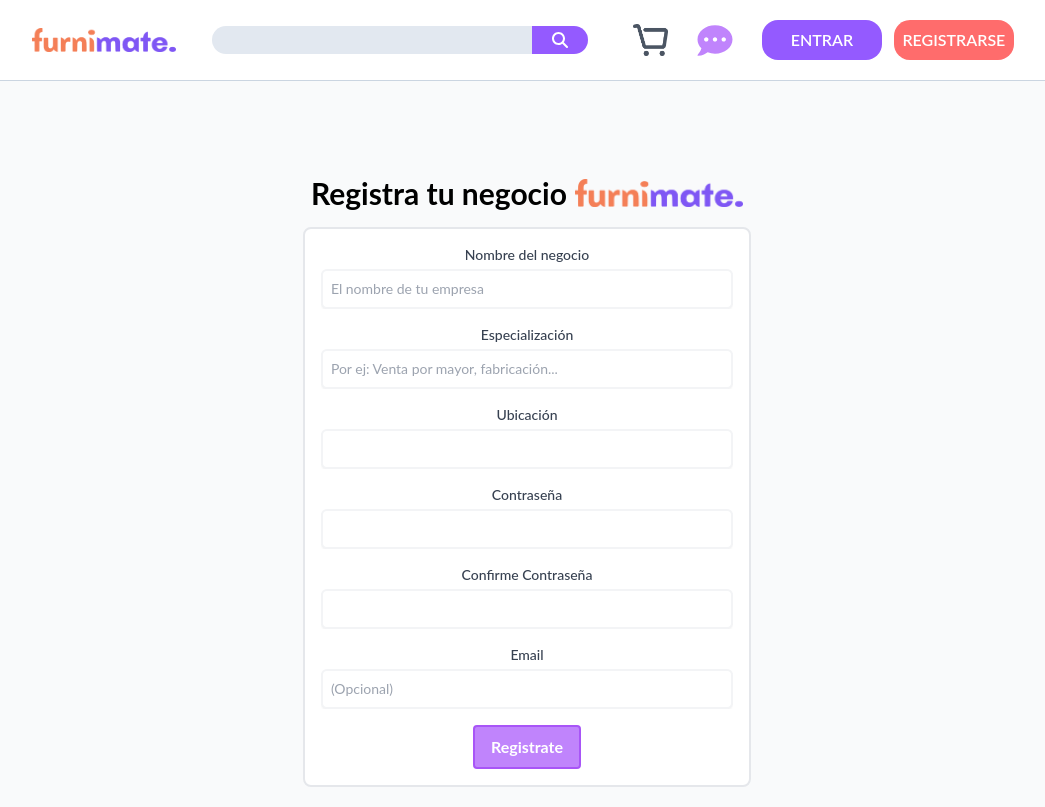
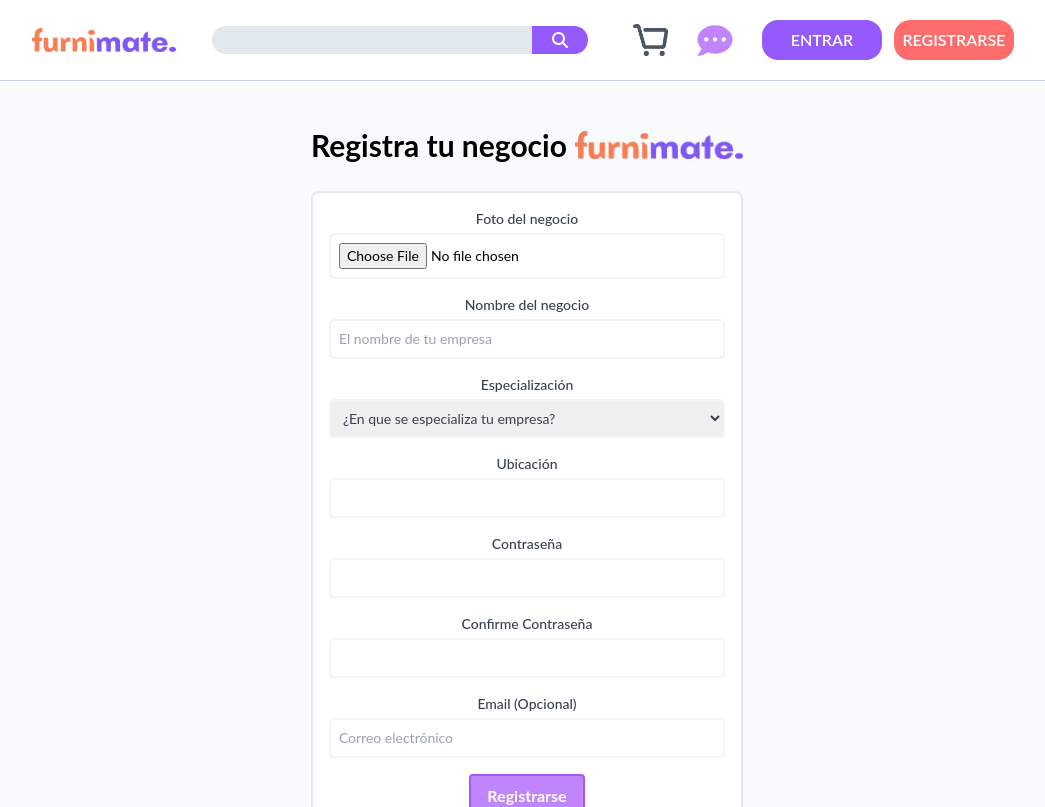
Before and after one commit to plantnt/reactmate, a React (Vite) app: page /storeSignup in a window 1280 px wide. Shown: the top 807 px of the page, without its empty margins (113-1158 px from the left). Built offline with nearby package versions, Linux system fonts and the light colour scheme; no server answers.

Commit message:
ayuden con el 6:51:16 a. m. [vite] hmr update /src/pages/UserBrowser.tsx, /src/index.css (x2)
enserio si le pongo el hover a uno el otro se queda blanco

```diff
--- a/src/pages/ChatServices.tsx
+++ b/src/pages/ChatServices.tsx
@@ -1,5 +1,9 @@
 import { useState } from "react";
 import { FaCouch, FaPaperclip } from "react-icons/fa";
+
+//Propuesta de valor: Si en los demas sitios web no cuentan ni con un chat directo, no cuentan con un espacio
+// dedicado a la busqueda u ofrecimiento de productos/servicios, por lo que este es el espacio propicio para
+// realizarlo, en un entorno de comunidad exclusivo de la muebleria
 
 const ServicesChat = () => {
     const [posts, setPosts] = useState<any[]>([]);
--- a/src/pages/Chats.tsx
+++ b/src/pages/Chats.tsx
@@ -1,4 +1,7 @@
 // En ChatPage.tsx
+// Propuesta de valor: Los demas sitios web de ecommerce cuentan con un chat, pero este únicamente se presta
+// para hablar con agentes del sitio web y no podemos contactar al vendedor de forma asertiva en los comentarios
+// de una publicación, por lo que para evitar redireccion a otras apps, aquí mismo podrán chatear
 
 import { useState, useEffect } from "react";
 import { FaArrowLeft, FaEllipsisV, FaUser } from "react-icons/fa";
@@ -38,6 +41,8 @@ const ChatPage = () => {
                 <div className="ml-4"></div>
             </div>
 
+            <h1 className="text-center bg-red-500 text-white">¡Página en proceso! se planea usar un framework de React para crear un chat.</h1>
+
             <div className="bg-gray-100 min-h-screen max-w-full flex flex-col">
                 <div className="flex-1 overflow-y-auto p-4">
                     {Array.from({ length: 10 }, (_, index) => (
--- a/src/pages/StoreBrowser.tsx
+++ b/src/pages/StoreBrowser.tsx
@@ -66,8 +66,8 @@ export default function StoreBrowser(){
                     <StoreCard/>
                 </div>
             </div>
-            <div className="sticky bottom-0 bg-gray-50 py-4 w-full text-center">
-                <Pagination className="self-center" defaultCurrent={1} total={50}></Pagination>
+            <div className="bg-gray-50 pb-8 text-center">
+                <Pagination className="self-center w-full" defaultCurrent={1} total={50}></Pagination>
             </div>
         </>
     );
--- a/src/pages/StoreSignup.tsx
+++ b/src/pages/StoreSignup.tsx
@@ -1,22 +1,49 @@
-import { supabase } from "../utils/Utils";
+//import { supabase } from "../utils/Utils";  //Implementarlo lo antes posible
 import textLogo from '../assets/textLogo.png';
+
+const handleImageChange = (e) => {
+    setImage(e.target.files[0]);
+};
 
 export default function StoreSignup(){
     return(
         <div className="relative bg-gray-50 min-h-screen flex justify-center items-center">
             <div className="text-center content-around pt-8 pb-2">
 
-                <h1 className="text-3xl font-bold p-2 flex">Registra tu negocio<img src={textLogo} className=" pl-2 mt-1 sm:block w-26 h-7 hidden"/></h1>
+                <h1 className="text-3xl font-bold pt-2 pb-5 flex">Registra tu negocio<img src={textLogo} className="pl-2 mt-1 sm:block w-26 h-7 hidden"/></h1>
 
-                <div className="border-2 w-full mx-auto mt-2 pb-2 mb-8 p-4 rounded-lg bg-white">
+                <div className="border-2 border-gray-200 w-full mx-auto mt-2 pb-2 mb-8 p-4 rounded-lg bg-white">
                     <form>
+                    <div className="mb-4 text-center">
+                    <label htmlFor="foto-negocio" className="block text-sm font-medium text-gray-700">Foto del negocio</label>
+                        <div className="mx-auto max-w-lg">
+                            <input
+                                type="file"
+                                id="foto-negocio"
+                                name="foto-negocio"
+                                accept="image/*"
+                                onChange={handleImageChange}
+                                className="mt-1 p-2 border-gray-100 border-2 rounded-md shadow-sm focus:ring-indigo-500 focus:border-indigo-500 block w-full sm:text-sm"
+                            />
+                        </div>
+                    </div>
+
                         <div className="mb-4">
                             <label htmlFor="nombre-negocio" className="block text-sm font-medium text-gray-700">Nombre del negocio</label>
                             <input placeholder="El nombre de tu empresa" type="text" id="nombre-negocio" name="nombre-negocio" className="mt-1 p-2 border-gray-100 border-2 rounded-md shadow-sm focus:ring-indigo-500 focus:border-indigo-500 block w-full sm:text-sm" />
                         </div>
                         <div className="mb-4">
                             <label htmlFor="especializacion" className="block text-sm font-medium text-gray-700">Especialización</label>
-                            <input placeholder="Por ej: Venta por mayor, fabricación..." type="text" id="especializacion" name="especializacion" className="mt-1 p-2 border-gray-100 border-2 rounded-md shadow-sm focus:ring-indigo-500 focus:border-indigo-500 block w-full sm:text-sm" />
+                            <select id="especializacion" name="especializacion" className="text-gray-700 mt-1 p-2 border-gray-100 border-2 rounded-md shadow-sm focus:ring-indigo-500 focus:border-indigo-500 block w-full sm:text-sm">
+                                <option value="" className="text-gray-400">¿En que se especializa tu empresa?</option>
+                                <option value="Venta por mayor">Venta por mayor</option>
+                                <option value="Venta por detal">Venta por detal</option>
+                                <option value="Fabricación artesanal">Fabricación artesanal</option>
+                                <option value="Compra-venta">Compra-venta</option>
+                                <option value="Restauración">Restauración</option>
+                                <option value="Tapizados y decoración">Tapizados y decoración</option>
+                                <option value="Otro">Otro</option>
+                            </select>
                         </div>
                         <div className="mb-4">
                             <label htmlFor="ubicacion" className="block text-sm font-medium text-gray-700">Ubicación</label>
@@ -31,13 +58,13 @@ export default function StoreSignup(){
                             <input type="password" id="confirm-password" name="confirm-password" className="mt-1 p-2 border-gray-100 border-2 rounded-md shadow-sm focus:ring-indigo-500 focus:border-indigo-500 block w-full sm:text-sm" />
                         </div>
                         <div className="mb-4">
-                            <label htmlFor="confirm-password" className="block text-sm font-medium text-gray-700">Email</label>
-                            <input placeholder="(Opcional)" id="email" name="email" className="mt-1 p-2 border-gray-100 border-2 rounded-md shadow-sm focus:ring-indigo-500 focus:border-indigo-500 block w-full sm:text-sm" />
+                            <label htmlFor="email" className="block text-sm font-medium text-gray-700">Email (Opcional)</label>
+                            <input placeholder="Correo electrónico" id="email" name="email" type="email" className="mt-1 p-2 border-gray-100 border-2 rounded-md shadow-sm focus:ring-indigo-500 focus:border-indigo-500 block w-full sm:text-sm" />
                         </div>
                         <div className="">
-                        <button className="bg-purple-400 hover:bg-white hover:text-purple-500 hover:border-purple-500 transition duration-300 border-2 border-purple-500 text-white font-bold py-2 mb-2 px-4 rounded items-center text-center ho">
-                            <span className="text-base font-rounded">Registrate</span>
-                        </button>
+                            <button className="bg-purple-400 hover:bg-white hover:text-purple-500 hover:border-purple-500 transition duration-300 border-2 border-purple-500 text-white font-bold py-2 mb-2 px-4 rounded items-center text-center ho">
+                                <span className="text-base font-rounded">Registrarse</span>
+                            </button>
                         </div>
                     </form>
                 </div>
@@ -45,3 +72,8 @@ export default function StoreSignup(){
         </div>
     )
 }
+
+
+function setImage(_arg0: any) {
+    throw new Error("Function not implemented.");
+}
--- a/src/pages/UserBrowser.tsx
+++ b/src/pages/UserBrowser.tsx
@@ -107,8 +107,8 @@
                         <UserCard3/>
                     </div>
                 </div>
-                <div className="sticky bottom-0 bg-gray-50 py-4 w-full text-center">
-                    <Pagination className="self-center" defaultCurrent={1} total={50}></Pagination>
+                <div className="bg-gray-50 pb-8 text-center">
+                <Pagination className="self-center w-full" defaultCurrent={1} total={50}></Pagination>
                 </div>
             </>
         );
```
Also changed, not shown: src/pages/ChatHome.tsx (+9 -8 lines).
